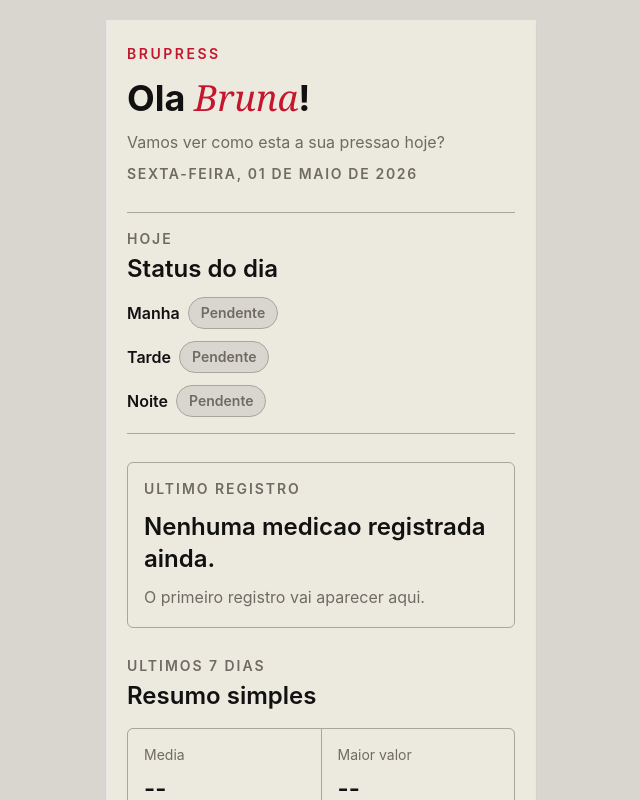
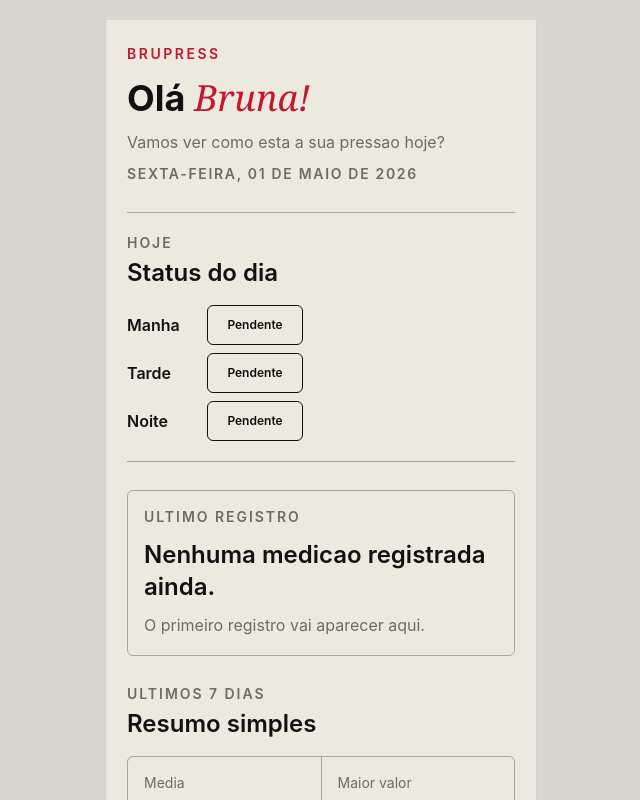
Before and after one commit to hericlessssss/brupress, a React (Vite) app: page / in a window 1280 px wide. Shown: the top 800 px of the page, without its empty margins (319-959 px from the left). Built offline with nearby package versions, Linux system fonts and the light colour scheme; no server answers; the database is empty.

Commit message:
refine: align today status layout

```diff
--- a/src/features/pressure/components/HomePage.tsx
+++ b/src/features/pressure/components/HomePage.tsx
@@ -45,14 +45,13 @@ export function HomePage({
             Brupress
           </p>
           <h1 className="mt-4 text-4xl font-bold leading-none tracking-normal">
-            Ola{' '}
+            Olá{' '}
             <span
               className="font-normal italic text-accent"
               style={{ fontFamily: 'Georgia, Cambria, Times New Roman, serif' }}
             >
-              Bruna
+              Bruna!
             </span>
-            !
           </h1>
           <p className="mt-3 text-base leading-7 text-secondary">
             Vamos ver como esta a sua pressao hoje?
--- a/src/features/pressure/components/TodayStatus.tsx
+++ b/src/features/pressure/components/TodayStatus.tsx
@@ -1,4 +1,3 @@
-import { StatusBadge } from '../../../components/StatusBadge';
 import type { TodayPeriodStatus } from '../utils/pressureStats';
 
 const periodLabels = {
@@ -13,9 +12,8 @@ interface TodayStatusProps {
 
 export function TodayStatus({ statuses }: TodayStatusProps) {
   return (
-    <section className="border-y border-line py-4" aria-labelledby="today-title">
-      <div className="mb-3 flex items-end justify-between gap-3">
-        <div>
+    <section className="border-y border-line py-5" aria-labelledby="today-title">
+      <div className="mb-4">
         <p className="text-sm font-semibold uppercase tracking-[0.14em] text-secondary">
           Hoje
         </p>
@@ -23,20 +21,25 @@ export function TodayStatus({ statuses }: TodayStatusProps) {
           Status do dia
         </h2>
       </div>
-      </div>
 
-      <div className="grid gap-3">
+      <div className="grid gap-2">
         {statuses.map((status) => (
           <div
-            className="flex flex-wrap items-center gap-2"
+            className="grid grid-cols-[4.5rem_6rem] items-center gap-2"
             key={status.period}
           >
             <span className="text-base font-semibold">
               {periodLabels[status.period]}
             </span>
-            <StatusBadge tone={status.done ? 'done' : 'pending'}>
+            <span
+              className={
+                status.done
+                  ? 'inline-flex min-h-10 w-24 items-center justify-center rounded-md border border-accent bg-accent px-2 text-xs font-semibold text-white'
+                  : 'inline-flex min-h-10 w-24 items-center justify-center rounded-md border border-primary bg-transparent px-2 text-xs font-semibold text-primary'
+              }
+            >
               {status.done ? 'Registrado' : 'Pendente'}
-            </StatusBadge>
+            </span>
           </div>
         ))}
       </div>
```
Also changed, not shown: 2 other files (tests, documents, lock files or other folders). Lines whose indentation alone changed are shown as unchanged.
